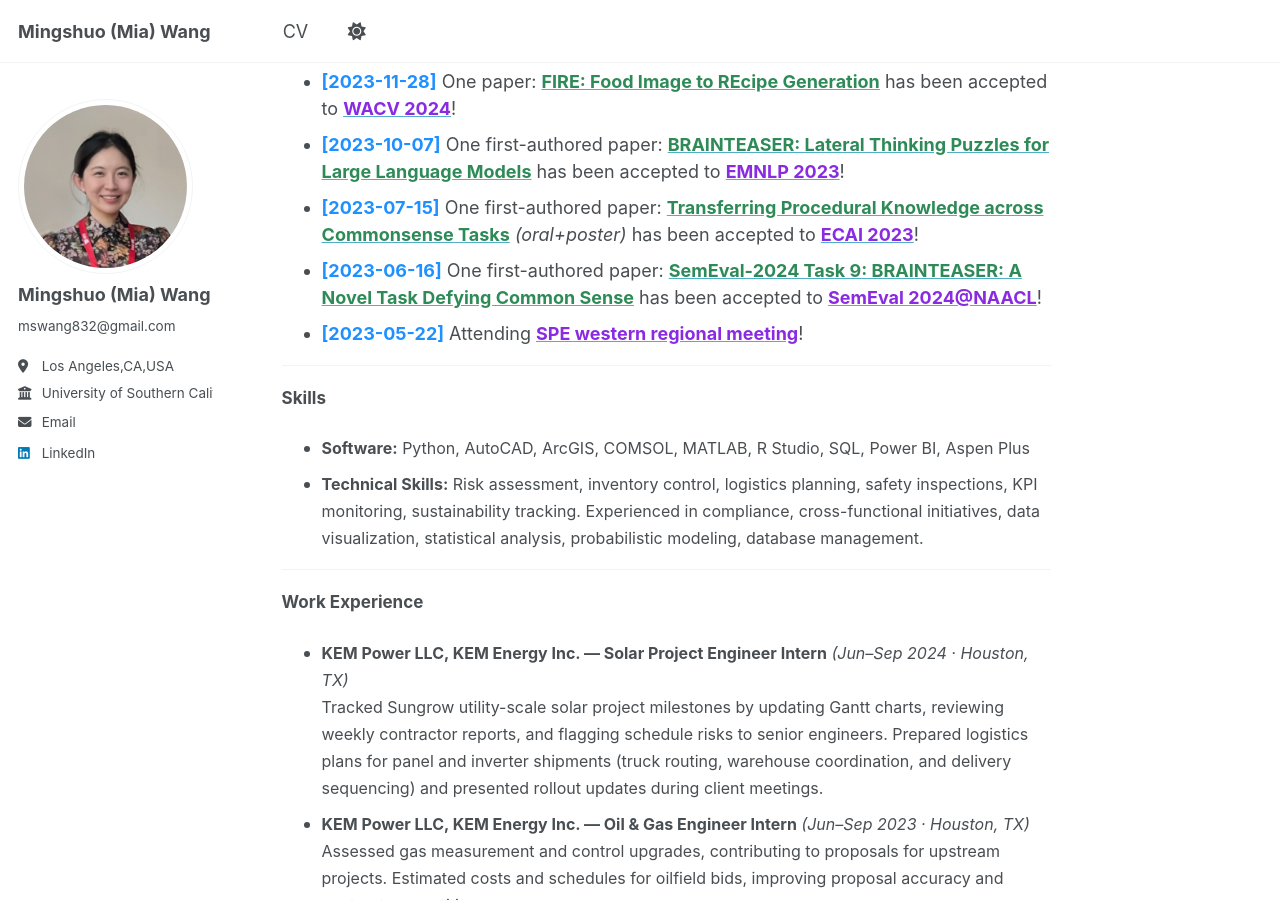
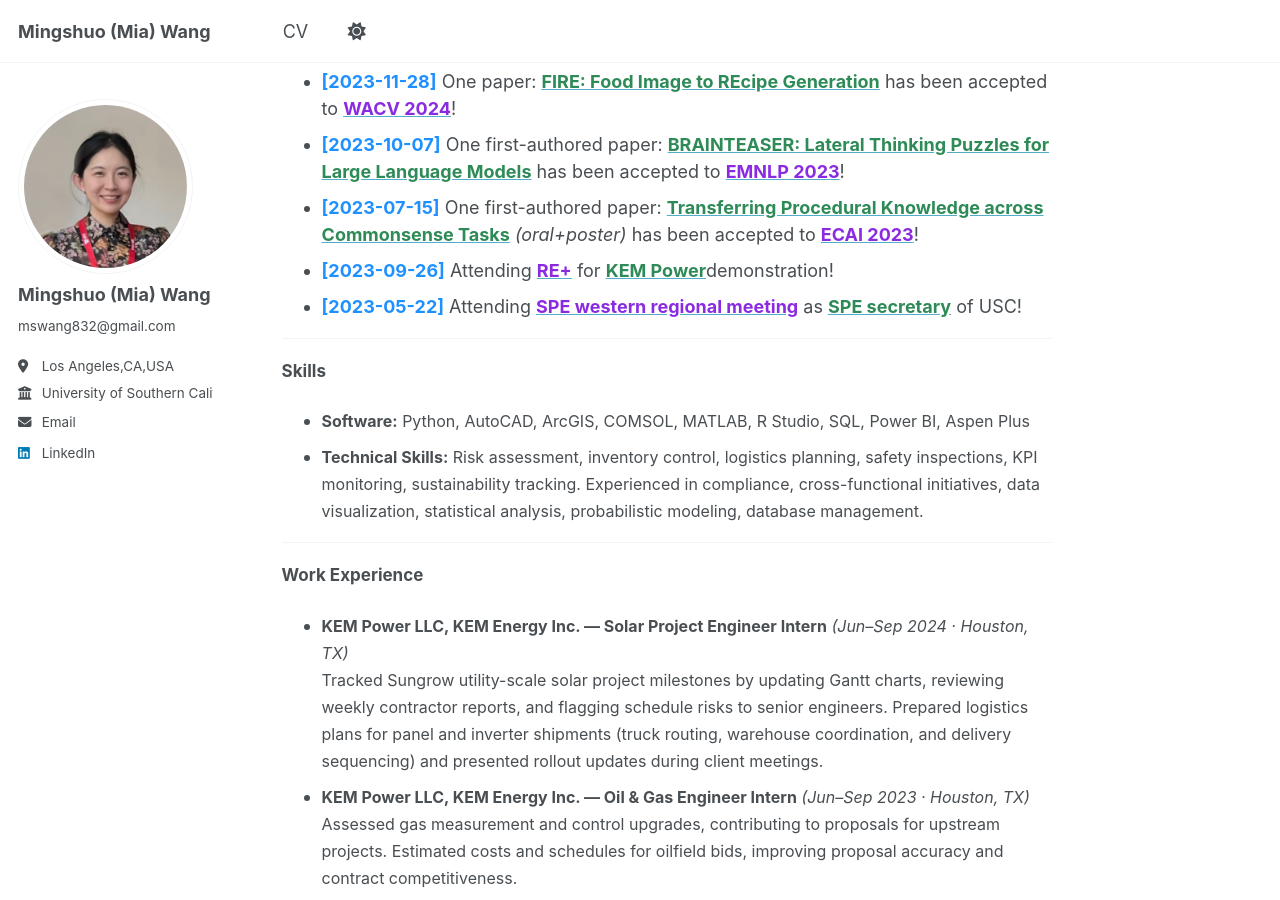
Before and after one commit to Miawang32/Miawang32.github.io, a Jekyll site: the page built from _pages/about.md, in a window 1280 px wide and 900 px high, scrolled down 1413 px. Built offline with Jekyll 4.4.1, drawn with Linux system fonts in a browser that asks for light colours; a script that is not in the unit is left out.

Commit message:
Update about.md

```diff
--- a/_pages/about.md
+++ b/_pages/about.md
@@ -45,8 +45,8 @@ With a blend of technical, analytical, and management skills, I am passionate ab
 - **<span style="color: #1E90FF;">[2023-11-28]</span>** One paper: [<span style="color: #2E8B57;">**FIRE: Food Image to REcipe Generation**</span>](https://openaccess.thecvf.com/content/WACV2024/html/Chhikara_FIRE_Food_Image_to_REcipe_Generation_WACV_2024_paper.html) has been accepted to [<span style="color: #8A2BE2;">**WACV 2024**</span>](https://wacv2024.thecvf.com/)!
 - **<span style="color: #1E90FF;">[2023-10-07]</span>** One first-authored paper: [<span style="color: #2E8B57;">**BRAINTEASER: Lateral Thinking Puzzles for Large Language Models**</span>](https://arxiv.org/abs/2310.05057) has been accepted to [<span style="color: #8A2BE2;">**EMNLP 2023**</span>](https://2023.emnlp.org/)!
 - **<span style="color: #1E90FF;">[2023-07-15]</span>** One first-authored paper: [<span style="color: #2E8B57;">**Transferring Procedural Knowledge across Commonsense Tasks**</span>](https://arxiv.org/abs/2304.13867) _(oral+poster)_ has been accepted to [<span style="color: #8A2BE2;">**ECAI 2023**</span>](https://ecai2023.eu/ECAI2023)!
-- **<span style="color: #1E90FF;">[2023-06-16]</span>** One first-authored paper: [<span style="color: #2E8B57;">**SemEval-2024 Task 9: BRAINTEASER: A Novel Task Defying Common Sense**</span>](https://arxiv.org/abs/2404.16068) has been accepted to [<span style="color: #8A2BE2;">**SemEval 2024@NAACL**</span>](https://semeval.github.io/SemEval2024/cft)!
-- **<span style="color: #1E90FF;">[2023-05-22]</span>** Attending [<span style="color: #8A2BE2;">**SPE western regional meeting**</span>](https://onepetro.org/SPEWRM/23WRM/conference/23WRM)!
+- **<span style="color: #1E90FF;">[2023-09-26]</span>** Attending [<span style="color: #8A2BE2;">**RE+**</span>](https://www.re-plus.com/news/re-2023-the-largest-clean-energy-event-in-north-america-attracts-40k-attendees/) for [<span style="color: #2E8B57;">**KEM Power**</span>]([https://www.kem-power.com/](https://higherlogicdownload.s3.amazonaws.com/SPE/47b8184c-7e3f-4b2b-8fa9-01533b4c4539/UploadedFiles/apOlE4zxS6ykwGQj41RN_LASPEOct2023Newsletter.pdf))demonstration!
+- **<span style="color: #1E90FF;">[2023-05-22]</span>** Attending [<span style="color: #8A2BE2;">**SPE western regional meeting**</span>](https://onepetro.org/SPEWRM/23WRM/conference/23WRM) as [<span style="color: #2E8B57;">**SPE secretary**</span>]([https://arxiv.org/abs/2310.05057](https://higherlogicdownload.s3.amazonaws.com/SPE/47b8184c-7e3f-4b2b-8fa9-01533b4c4539/UploadedFiles/apOlE4zxS6ykwGQj41RN_LASPEOct2023Newsletter.pdf)) of USC!
 
 ---
 
```
